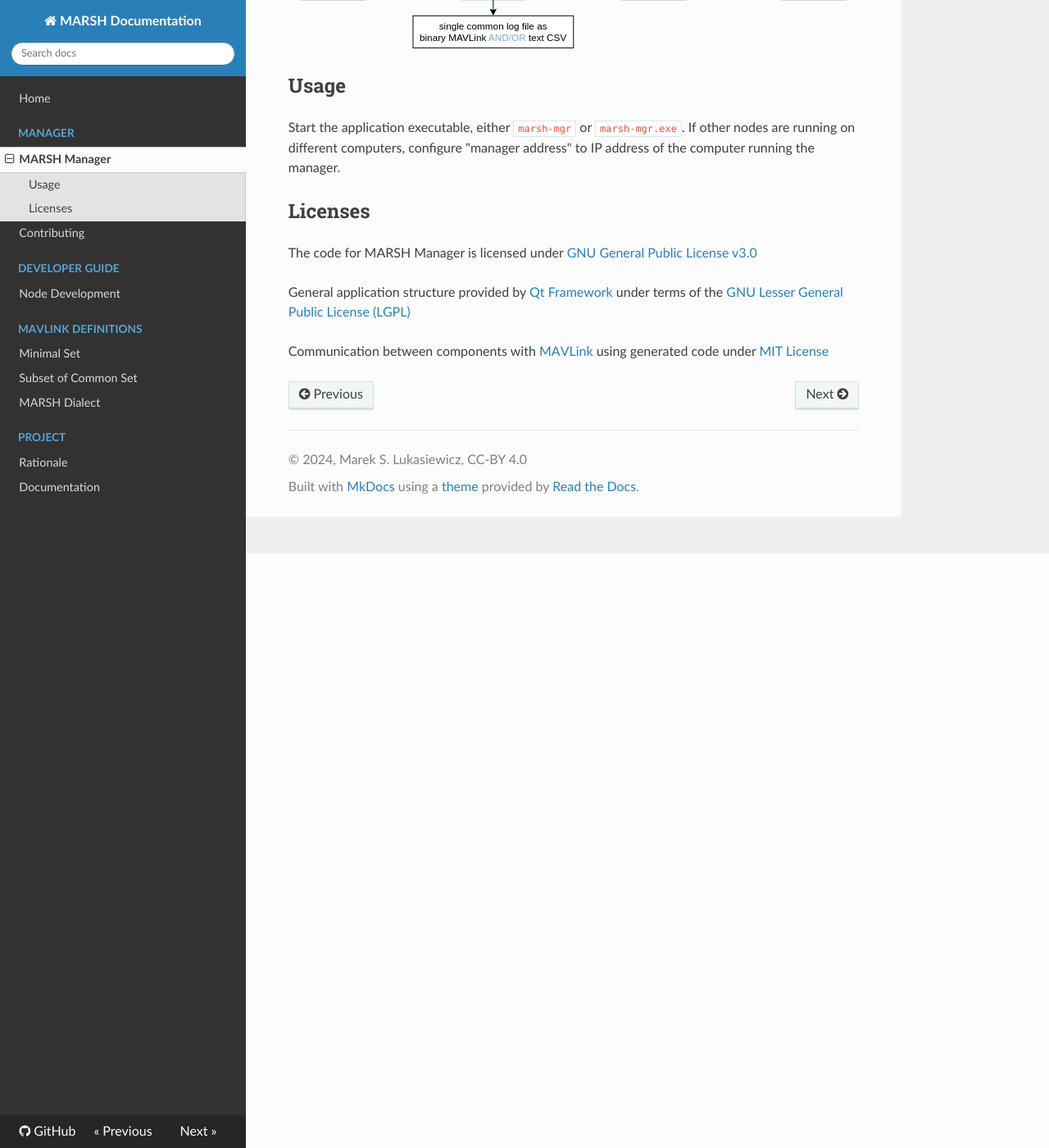
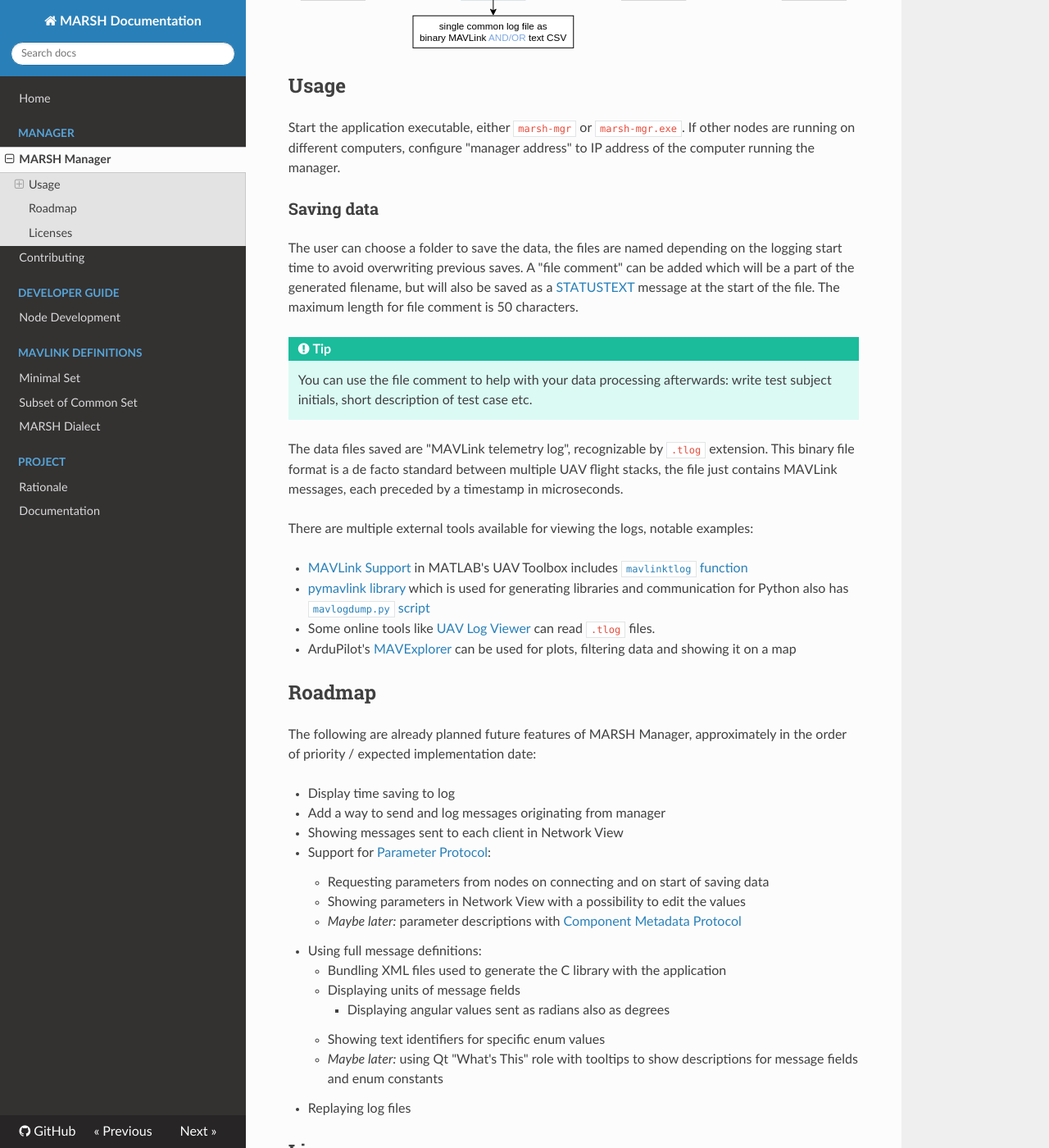
Before and after one commit to marsh-sim/marsh-docs, an MkDocs documentation site: the page built from docs/manager/README.md, in a window 1280 px wide and 1400 px high, scrolled down 725 px. Shown: the whole window at 82% size. Built offline with MkDocs 1.6.1, drawn with Linux system fonts in a browser that asks for light colours; nearby versions of some CDN libraries; some of the changed text lies outside the part shown.

Commit message:
Add roadmap and log file documentation to manager

```diff
--- a/docs/manager/README.md
+++ b/docs/manager/README.md
@@ -1,6 +1,6 @@
 # MARSH Manager
 
-The `marsh-mgr` program is a graphical application that serves as the central node in the simulator architecture.
+The `marsh-mgr` program is a graphical application for Linux and Windows that serves as the central node in the simulator architecture.
 
 It is meant as a single tool to provide:
 
@@ -15,6 +15,44 @@ It is meant as a single tool to provide:
 Start the application executable, either `marsh-mgr` or `marsh-mgr.exe`.
 If other nodes are running on different computers, configure "manager address" to IP address of the computer running the manager.
 
+### Saving data
+
+The user can choose a folder to save the data, the files are named depending on the logging start time to avoid overwriting previous saves.
+A "file comment" can be added which will be a part of the generated filename, but will also be saved as a [STATUSTEXT](../mavlink/common.md#STATUSTEXT) message at the start of the file.
+The maximum length for file comment is 50 characters.
+
+!!! tip
+    You can use the file comment to help with your data processing afterwards: write test subject initials, short description of test case etc.
+
+The data files saved are "MAVLink telemetry log", recognizable by `.tlog` extension.
+This binary file format is a de facto standard between multiple UAV flight stacks, the file just contains MAVLink messages, each preceded by a timestamp in microseconds.
+
+There are multiple external tools available for viewing the logs, notable examples:
+
+- [MAVLink Support](https://it.mathworks.com/help/uav/mavlink-support.html?s_tid=CRUX_lftnav) in MATLAB's UAV Toolbox includes [`mavlinktlog` function](https://it.mathworks.com/help/uav/ref/mavlinktlog.html)
+- [pymavlink library](https://github.com/ArduPilot/pymavlink) which is used for generating libraries and communication for Python also has [`mavlogdump.py` script](https://github.com/ArduPilot/pymavlink/blob/master/tools/mavlogdump.py)
+- Some online tools like [UAV Log Viewer](https://plot.ardupilot.org/) can read `.tlog` files.
+- ArduPilot's [MAVExplorer](https://ardupilot.org/dev/docs/using-mavexplorer-for-log-analysis.html) can be used for plots, filtering data and showing it on a map
+
+## Roadmap
+
+The following are already planned future features of MARSH Manager, approximately in the order of priority / expected implementation date:
+
+- Display time saving to log
+- Add a way to send and log messages originating from manager
+- Showing messages sent to each client in Network View
+- Support for [Parameter Protocol](https://mavlink.io/en/services/parameter.html):
+    - Requesting parameters from nodes on connecting and on start of saving data
+    - Showing parameters in Network View with a possibility to edit the values
+    - *Maybe later:* parameter descriptions with [Component Metadata Protocol](https://mavlink.io/en/services/component_information.html)
+- Using full message definitions:
+    - Bundling XML files used to generate the C library with the application
+    - Displaying units of message fields
+        - Displaying angular values sent as radians also as degrees
+    - Showing text identifiers for specific enum values
+    - *Maybe later:* using Qt "What's This" role with tooltips to show descriptions for message fields and enum constants
+- Replaying log files
+
 ## Licenses
 
 The code for MARSH Manager is licensed under [GNU General Public License v3.0](https://github.com/marsh-sim/marsh-manager/blob/main/LICENSE.txt)
```
